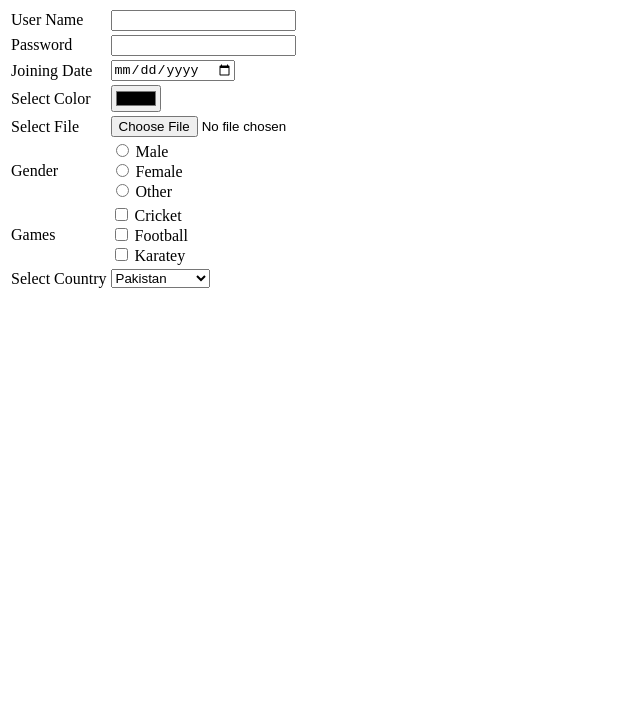
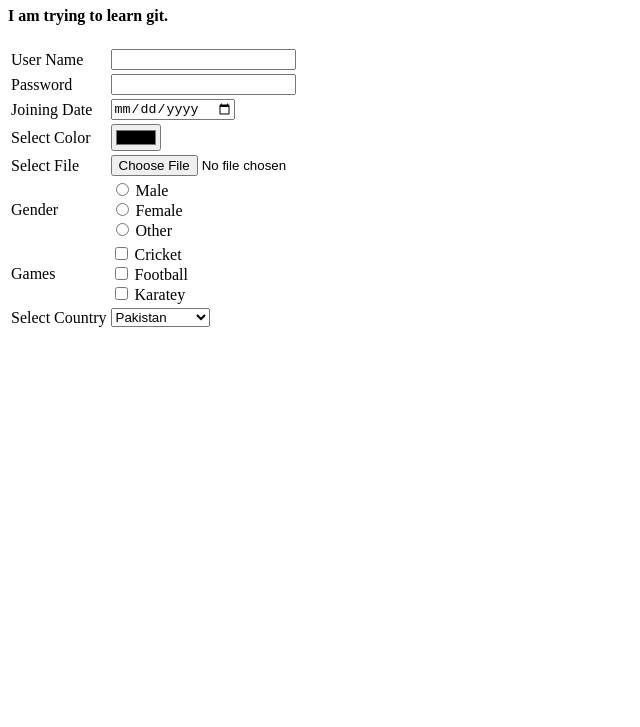
Before and after one commit to Wajid-Sarfraz/WebDemo, a plain HTML site: page index.html in a window 1280 px wide. Shown: the part 73-800 px from the top of the page, without its empty margins (0-640 px from the left). Drawn offline with Linux system fonts and the light colour scheme; files that its build step writes are made by us from their sources.

Commit message:
trying to learn

```diff
--- a/index.html
+++ b/index.html
@@ -8,6 +8,7 @@
   </head>
   <body>
     <h1>Wajid Sarfraz</h1>
+    <h4>I am trying to learn git.</h4>
     <form action="">
       <table>
         <tr>
```
